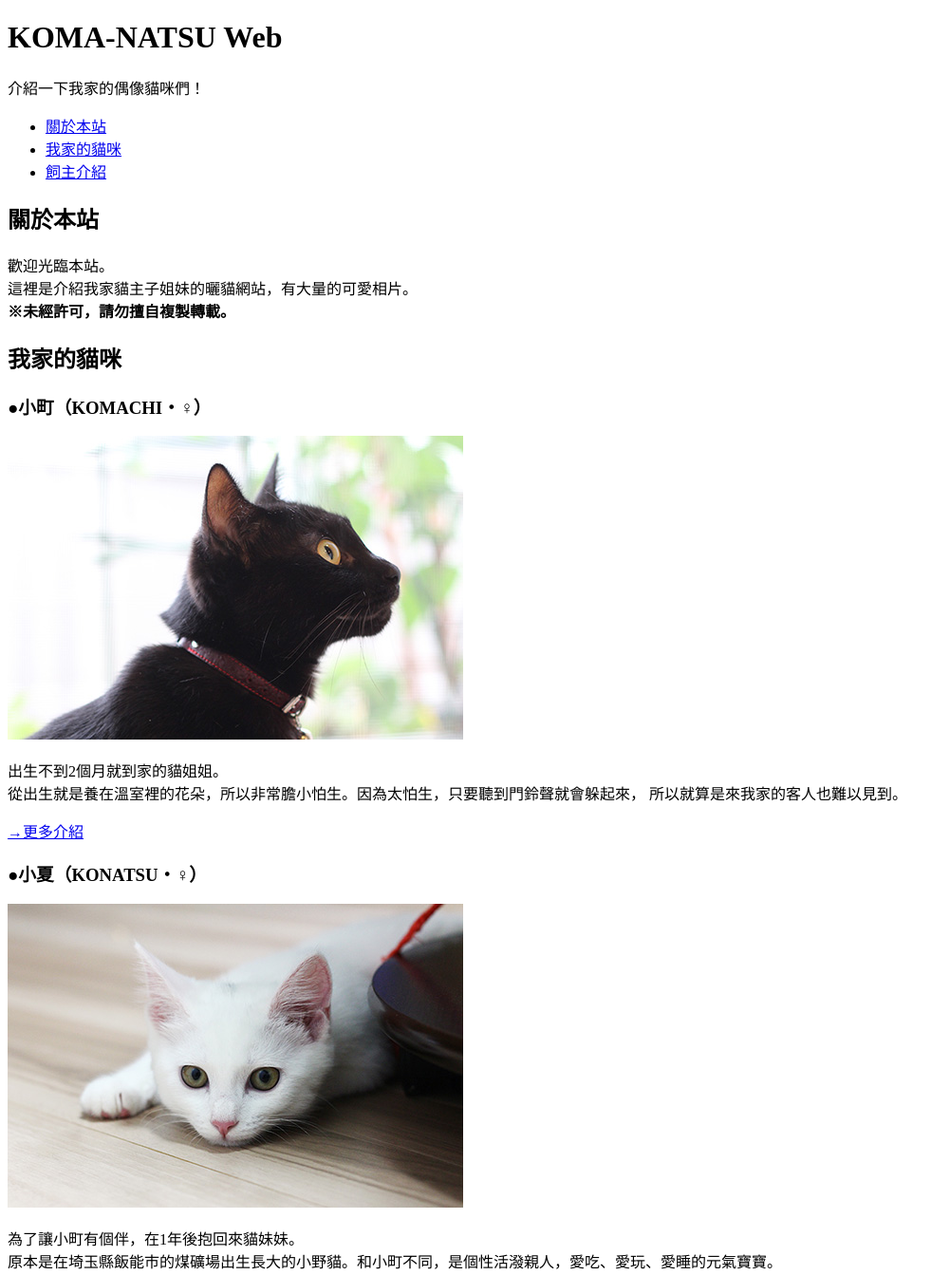
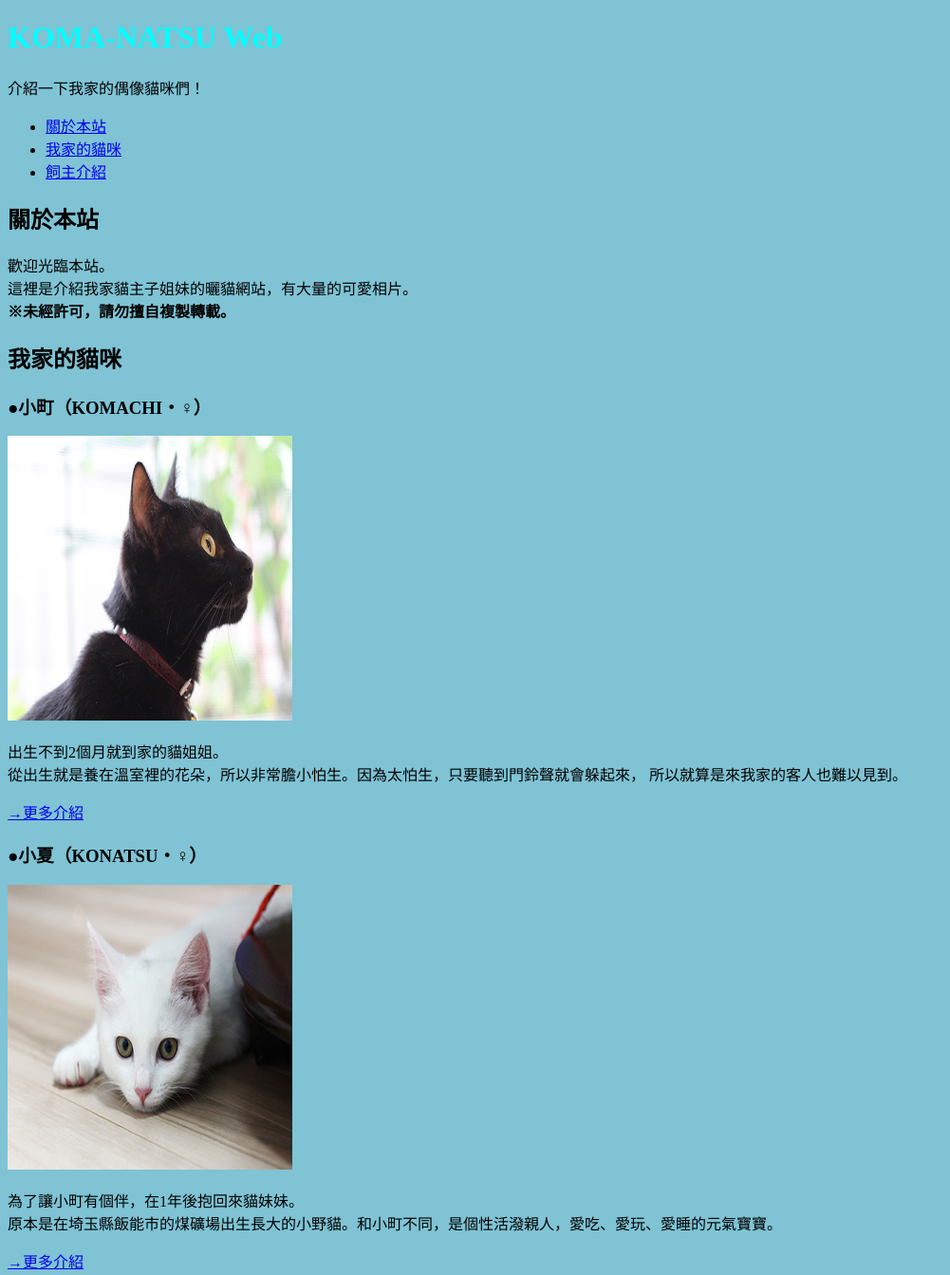
Before and after one commit to jijinjl/xu0323, a plain HTML site: page index.html in a window 1280 px wide. Shown: the top 1343 px of the page at 95% size, without its empty margins (0-1001 px from the left). Drawn offline with Linux system fonts and the light colour scheme.

Commit message:
20230420

```diff
--- /dev/null
+++ b/Css/style.css
@@ -0,0 +1,6 @@
+h1{
+    color: aqua;
+}
+body{
+    background-color: rgb(127, 195, 212);
+}
--- a/index.html
+++ b/index.html
@@ -6,8 +6,16 @@
     <meta name="viewport" content="width=device-width, initial-scale=1.0">
     <title>111111113 張昕妤</title>
     <link rel="shortcut icon" href="img/pngtree-flowers-icon-design-illustration-png-image_2177439.jpg" type="image/x-icon">
+<style>
+    img{
+        width:300px;
+        height:300px;
+    }
+</style>
+<link rel="stylesheet" href="../xu0323/Css/style.css">
 </head>
-<body>
+
+<body style="background-color: rgb(127, 195, 212);">
   <header>
     <h1>KOMA-NATSU Web</h1>
     <p>介紹一下我家的偶像貓咪們！</p>
@@ -33,7 +41,7 @@
         <h2>我家的貓咪</h2>
         <section>
             <h3>●小町（KOMACHI・♀）</h3>
-            <img src="img/komachi.jpg" width="480" height="320" alt="小町">
+            <img src="img/komachi.jpg"  alt="小町">
             <p>出生不到2個月就到家的貓姐姐。<br>
         從出生就是養在溫室裡的花朵，所以非常膽小怕生。因為太怕生，只要聽到門鈴聲就會躲起來，
         所以就算是來我家的客人也難以見到。</p>
@@ -41,7 +49,7 @@
             </section>
         <section>
             <h3>●小夏（KONATSU・♀）</h3>
-            <img src="img/konatsu.jpg" width="480" height="320" alt="小夏">
+            <img src="img/konatsu.jpg"  alt="小夏">
             <p>為了讓小町有個伴，在1年後抱回來貓妹妹。<br>
             原本是在埼玉縣飯能市的煤礦場出生長大的小野貓。和小町不同，是個性活潑親人，愛吃、愛玩、愛睡的元氣寶寶。</p>
                 <p><a href="cats/konatsu.html">→更多介紹</a></p>
@@ -50,7 +58,7 @@
 
         <section id="profile">
             <h2>飼主介紹</h2>
-            <img src="img/avatar.png" width="250" height="250" alt="大頭照" >
+            <img src="img/avatar.png" alt="大頭照" >
             <dl>
                 <dt>暱稱 ：</dt><dd>xinyu</dd>
                 <dt>職業 ：</dt><dd>Web相關工作的SOHO族</dd>
```
Also changed, not shown: cats/komachi.html (+1 -0 lines), cats/konatsu.html (+1 -0 lines).
